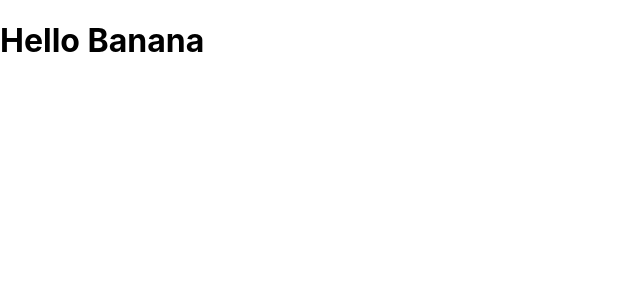
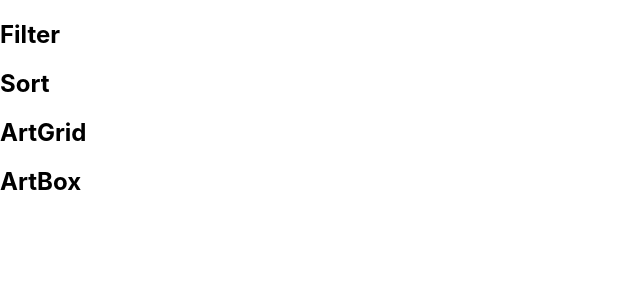
Before and after one commit to MattyMcClare/GraffitiGroupProject, a React (Create React App) app in the folder client/: page / in a window 1280 px wide. Shown: the top 300 px of the page, without its empty margins (0-640 px from the left). Built offline with nearby package versions, Linux system fonts and the light colour scheme.

Commit message:
React files connected

```diff
--- a/client/src/App.js
+++ b/client/src/App.js
@@ -1,9 +1,10 @@
 import React from 'react';
 import './App.css';
+import Main from './containers/Main';
 
 function App() {
   return (
-    <h1>Hello Banana</h1>
+    <Main />
   );
 }
 
--- a/client/src/components/ArtBox.js
+++ b/client/src/components/ArtBox.js
@@ -0,0 +1,7 @@
+import React from 'react';
+
+const ArtBox = () => {
+    return <h2>ArtBox</h2>
+}
+
+export default ArtBox;
--- a/client/src/components/ArtGrid.js
+++ b/client/src/components/ArtGrid.js
@@ -0,0 +1,13 @@
+import React from 'react';
+import ArtBox from './ArtBox';
+
+const ArtGrid = () => {
+    return (
+        <>
+            <h2>ArtGrid</h2>
+            <ArtBox />
+        </>
+    )
+}
+
+export default ArtGrid;
--- a/client/src/components/Filter.js
+++ b/client/src/components/Filter.js
@@ -0,0 +1,7 @@
+import React from 'react';
+
+const Filter = () => {
+    return <h2>Filter</h2>
+}
+
+export default Filter;
--- a/client/src/components/Sort.js
+++ b/client/src/components/Sort.js
@@ -0,0 +1,7 @@
+import React from 'react';
+
+const Sort = () => {
+    return <h2>Sort</h2>
+}
+
+export default Sort;
--- a/client/src/containers/AllArtView.js
+++ b/client/src/containers/AllArtView.js
@@ -0,0 +1,18 @@
+import React, { Component } from 'react';
+import ArtGrid from '../components/ArtGrid';
+import Filter from '../components/Filter';
+import Sort from '../components/Sort';
+
+class AllArtView extends Component {
+    render() {
+        return (
+            <>
+                <Filter />
+                <Sort />
+                <ArtGrid />
+            </>
+        )
+    }
+}
+
+export default AllArtView;
--- a/client/src/containers/Main.js
+++ b/client/src/containers/Main.js
@@ -0,0 +1,12 @@
+import React, { Component } from 'react';
+import AllArtView from './AllArtView';
+
+class Main extends Component {
+    render() {
+        return (
+            <AllArtView />
+        )
+    }
+}
+
+export default Main;
```
